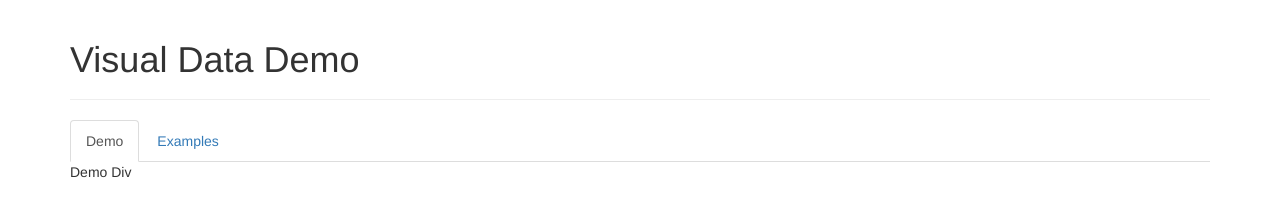
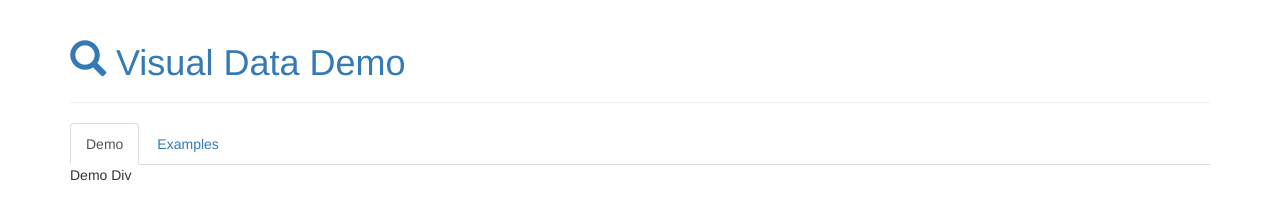
Before and after one commit to leocornus/leocornus-visualdata, a website: page demo/index.html in a window 1280 px wide. Drawn offline with nearby package versions, Linux system fonts and the light colour scheme.

Commit message:
add glyphicon

```diff
--- a/demo/index.html
+++ b/demo/index.html
@@ -14,7 +14,11 @@
 <body>
 <div class="container">
 
-  <div class="page-header"><h1>Visual Data Demo</h1></div>
+  <div class="page-header"><h1 class="text-primary">
+    <span class="glyphicon glyphicon-search"
+          aria-hidden="true"></span>
+    Visual Data Demo
+  </h1></div>
 
   <ul class="nav nav-tabs" role="tablist">
     <li role="presentation" class="active">
```
